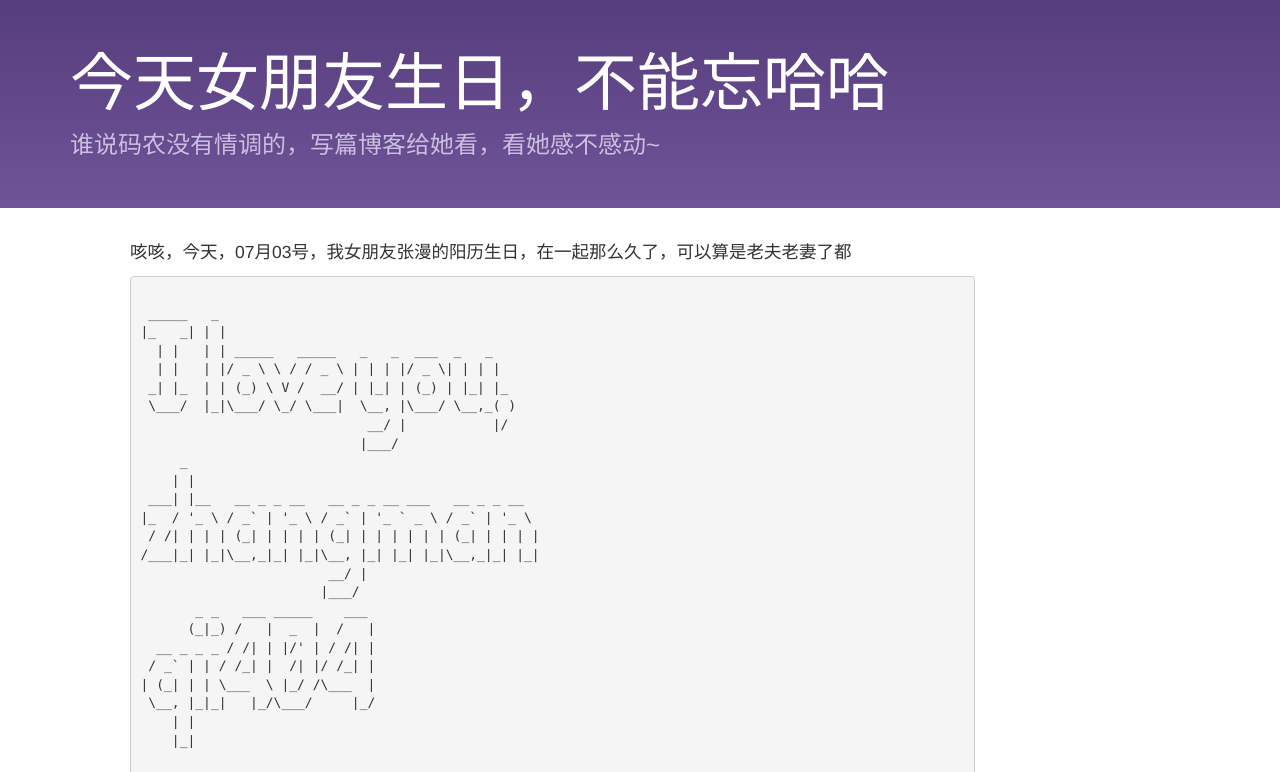
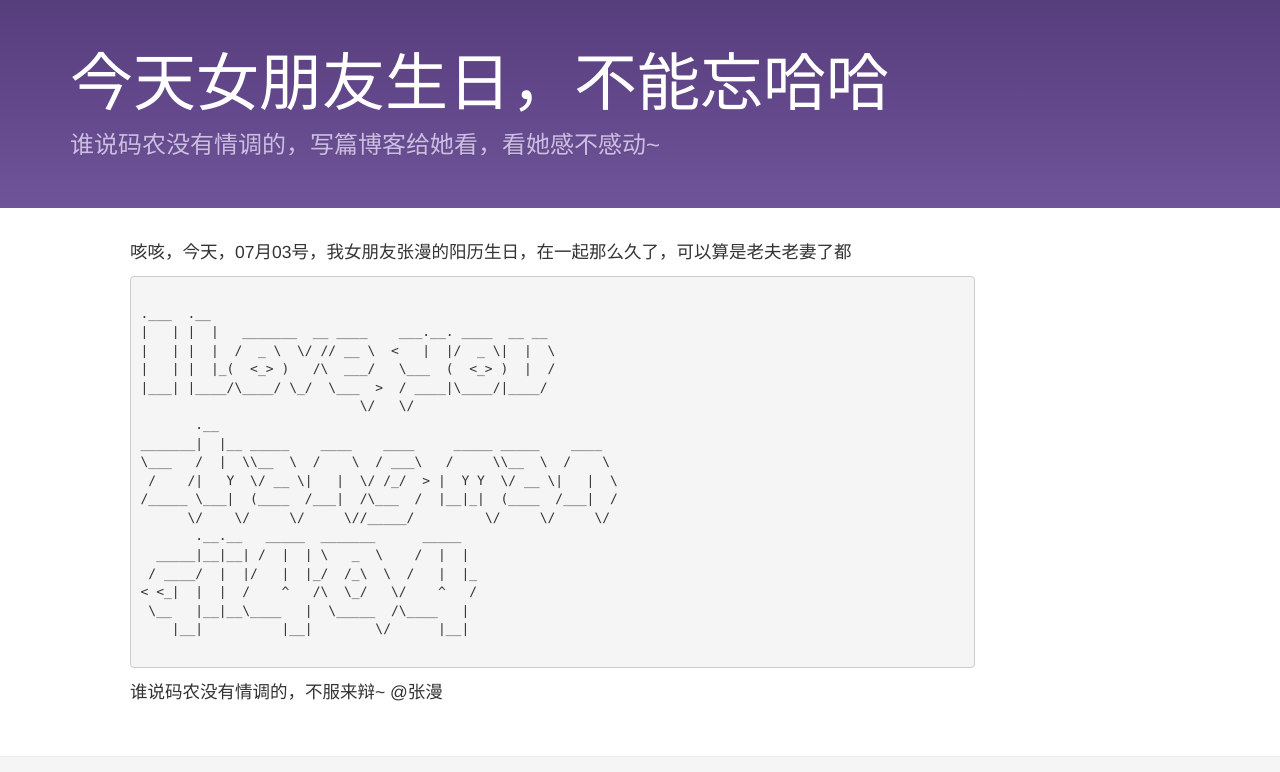
Before and after one commit to qishibo/qishibo.github.io, a Jekyll site: the page built from _posts/2015-07-03-zhangman-birthday.md, in a window 1280 px wide. Shown: the part 153-925 px from the top of the page. Built offline with Jekyll 4.4.1, drawn with Linux system fonts in a browser that asks for light colours; nearby versions of some CDN libraries; grey boxes are pictures that could not be loaded.

Commit message:
modify birthday

````diff
--- a/_posts/2015-07-03-zhangman-birthday.md
+++ b/_posts/2015-07-03-zhangman-birthday.md
@@ -9,32 +9,27 @@ tags: [other]
 
 咳咳，今天，07月03号，我女朋友张漫的阳历生日，在一起那么久了，可以算是老夫老妻了都
 
+
 ```
 
- _____   _
-|_   _| | |
-  | |   | | _____   _____   _   _  ___  _   _
-  | |   | |/ _ \ \ / / _ \ | | | |/ _ \| | | |
- _| |_  | | (_) \ V /  __/ | |_| | (_) | |_| |_
- \___/  |_|\___/ \_/ \___|  \__, |\___/ \__,_( )
-                             __/ |           |/
-                            |___/
-     _
-    | |
- ___| |__   __ _ _ __   __ _ _ __ ___   __ _ _ __
-|_  / '_ \ / _` | '_ \ / _` | '_ ` _ \ / _` | '_ \
- / /| | | | (_| | | | | (_| | | | | | | (_| | | | |
-/___|_| |_|\__,_|_| |_|\__, |_| |_| |_|\__,_|_| |_|
-                        __/ |
-                       |___/
-       _ _   ___ _____    ___
-      (_|_) /   |  _  |  /   |
-  __ _ _ _ / /| | |/' | / /| |
- / _` | | / /_| |  /| |/ /_| |
-| (_| | | \___  \ |_/ /\___  |
- \__, |_|_|   |_/\___/     |_/
-    | |
-    |_|
+.___  .__
+|   | |  |   _______  __ ____    ___.__. ____  __ __
+|   | |  |  /  _ \  \/ // __ \  <   |  |/  _ \|  |  \
+|   | |  |_(  <_> )   /\  ___/   \___  (  <_> )  |  /
+|___| |____/\____/ \_/  \___  >  / ____|\____/|____/
+                            \/   \/
+       .__
+_______|  |__ _____    ____    ____     _____ _____    ____
+\___   /  |  \\__  \  /    \  / ___\   /     \\__  \  /    \
+ /    /|   Y  \/ __ \|   |  \/ /_/  > |  Y Y  \/ __ \|   |  \
+/_____ \___|  (____  /___|  /\___  /  |__|_|  (____  /___|  /
+      \/    \/     \/     \//_____/         \/     \/     \/
+       .__.__   _____  _______      _____
+  _____|__|__| /  |  | \   _  \    /  |  |
+ / ____/  |  |/   |  |_/  /_\  \  /   |  |_
+< <_|  |  |  /    ^   /\  \_/   \/    ^   /
+ \__   |__|__\____   |  \_____  /\____   |
+    |__|          |__|        \/      |__|
 
 ```
 
````
